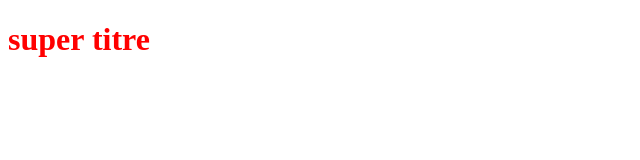
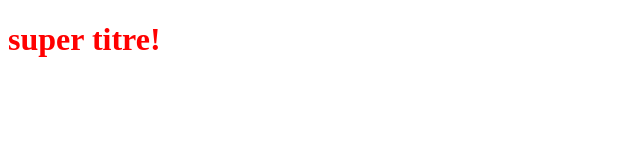
Before and after one commit to yvanhojunior/OpenclassroomsProject, a plain HTML site: page index.html in a window 1280 px wide. Shown: the full height of the page, 0-640 px from the left. Drawn offline with Linux system fonts and the light colour scheme.

Commit message:
Modification du titre H1

```diff
--- a/index.html
+++ b/index.html
@@ -6,6 +6,6 @@
 	<link rel="stylesheet" type="text/css" href="styles.css">
 </head>
 <body>
-    <h1>super titre</h1>
+    <h1>super titre!</h1>
 </body>
 </html>
```
